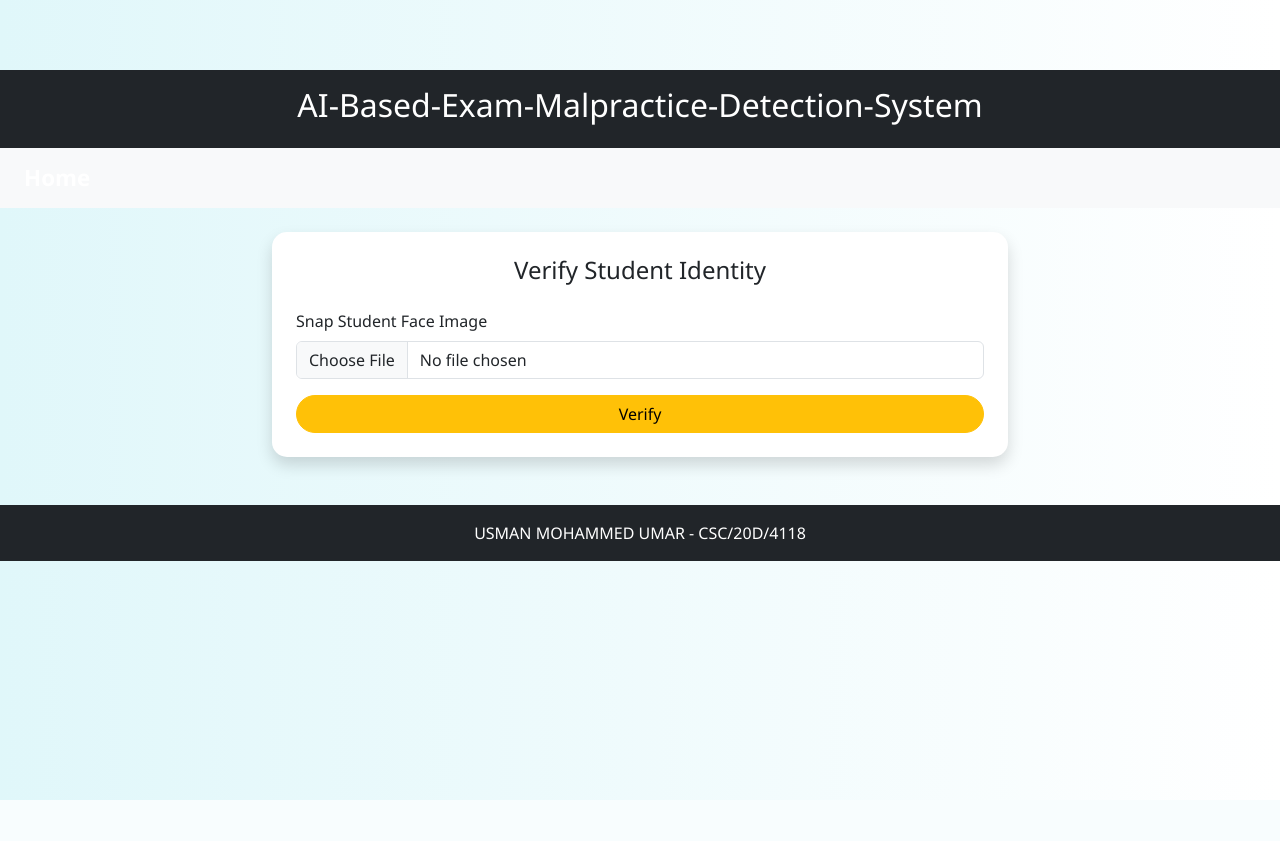
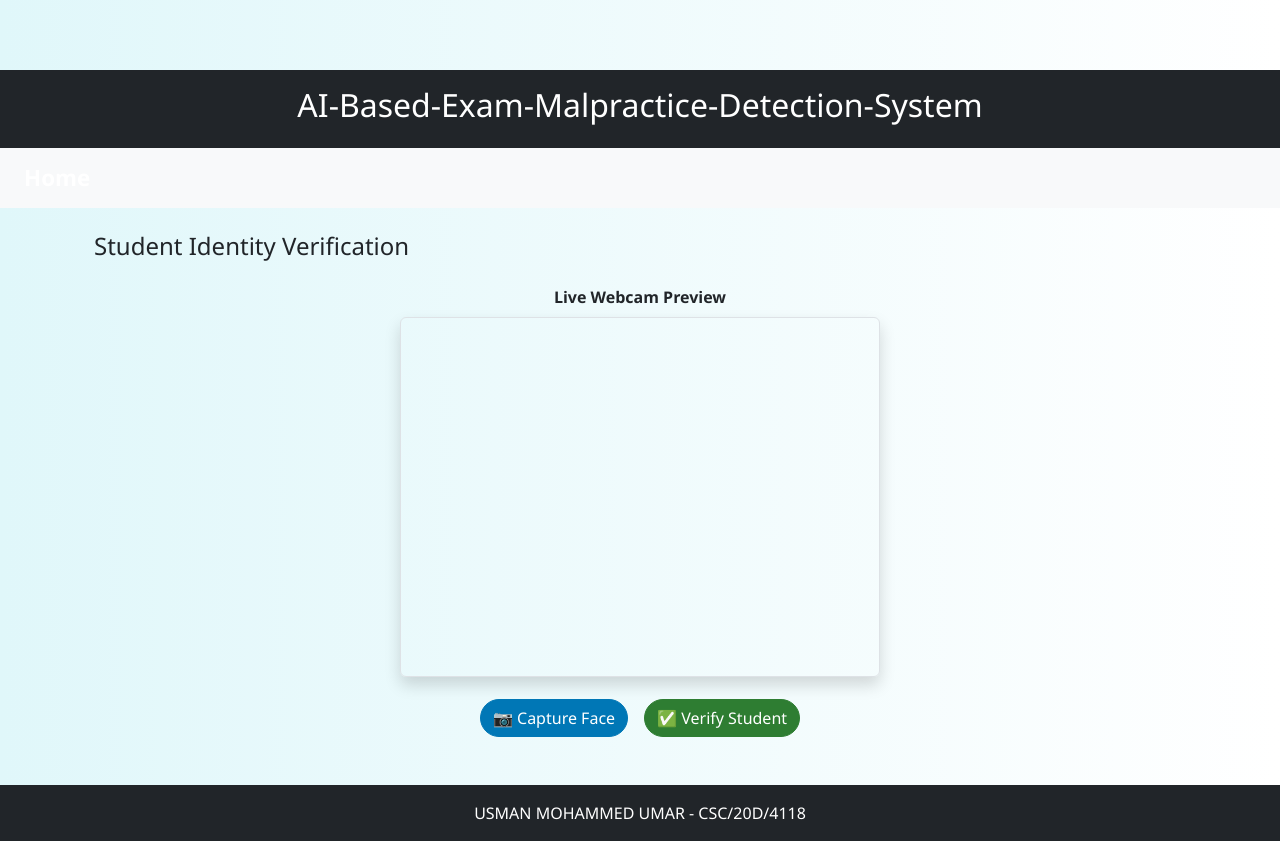
Before and after one commit to bashirubash/AI-Based-Exam-Malpractice-Detection-System, a Flask app: template templates/verify_student.html in a window 1280 px wide. Before the commit the page ends 800 px from the top, so only its background shows below. Run offline with Flask 3, Linux system fonts and the light colour scheme; the template is opened without the code that fills it, so the values that code supplies are empty.

Commit message:
Update verify_student.html

```diff
--- a/templates/verify_student.html
+++ b/templates/verify_student.html
@@ -1,40 +1,72 @@
-{% extends "base.html" %}
+{% extends 'base.html' %}
+{% block content %}
 
-{% block content %}
-<div class="row justify-content-center">
-  <div class="col-md-8">
-    <div class="card shadow p-4">
-      <h4 class="text-center mb-4">Verify Student Identity</h4>
-      {% with messages = get_flashed_messages() %}
-        {% if messages %}
-          {% for msg in messages %}
-            <div class="alert alert-info">{{ msg }}</div>
-          {% endfor %}
-        {% endif %}
-      {% endwith %}
-      <form method="POST" action="{{ url_for('verify_student') }}" enctype="multipart/form-data">
-        <div class="mb-3">
-          <label for="face_image" class="form-label">Snap Student Face Image</label>
-          <input type="file" class="form-control" id="face_image" name="face_image" accept="image/*" required>
-        </div>
-        <button type="submit" class="btn btn-warning w-100">Verify</button>
-      </form>
+<div class="container">
+  <h4 class="mb-4">Student Identity Verification</h4>
+
+  <form method="POST" enctype="multipart/form-data" action="{{ url_for('verify_student') }}">
+    <div class="mb-3 text-center">
+      <label for="webcam" class="form-label fw-bold">Live Webcam Preview</label><br>
+      <video id="video" width="480" height="360" autoplay class="border rounded shadow"></video>
+      <canvas id="canvas" width="480" height="360" style="display: none;"></canvas>
     </div>
 
-    {% if student %}
-    <div class="card mt-4 shadow">
-      <div class="card-body">
-        <h5 class="card-title">Student Verified</h5>
-        <p><strong>Student ID:</strong> {{ student.student_id }}</p>
-        <p><strong>Name:</strong> {{ student.name }}</p>
-        <p><strong>Level:</strong> {{ student.level }}</p>
-        <form method="POST" action="{{ url_for('start_exam') }}">
-          <input type="hidden" name="student_id" value="{{ student.student_id }}">
-          <button type="submit" class="btn btn-success w-100">Start Exam & Monitoring</button>
-        </form>
-      </div>
+    <input type="hidden" name="image_data" id="image_data">
+
+    <div class="d-flex justify-content-center gap-3 mb-4">
+      <button type="button" class="btn btn-primary" onclick="capture()">📷 Capture Face</button>
+      <button type="submit" class="btn btn-success">✅ Verify Student</button>
     </div>
-    {% endif %}
-  </div>
+  </form>
 </div>
+
+<script>
+  const video = document.getElementById('video');
+  const canvas = document.getElementById('canvas');
+  const image_data = document.getElementById('image_data');
+
+  // Access webcam
+  navigator.mediaDevices.getUserMedia({ video: true, audio: true })
+    .then((stream) => {
+      video.srcObject = stream;
+      detectSpeech(stream); // Start audio monitoring
+    })
+    .catch((err) => {
+      alert("Failed to access webcam or microphone. Please ensure permissions are granted.");
+      console.error("Media error: ", err);
+    });
+
+  // Capture image and store in hidden input
+  function capture() {
+    const context = canvas.getContext('2d');
+    context.drawImage(video, 0, 0, canvas.width, canvas.height);
+    let dataURL = canvas.toDataURL('image/png');
+    image_data.value = dataURL;
+    alert('Face captured successfully!');
+  }
+
+  // Real-time speech detection
+  function detectSpeech(stream) {
+    const audioContext = new (window.AudioContext || window.webkitAudioContext)();
+    const source = audioContext.createMediaStreamSource(stream);
+    const analyser = audioContext.createAnalyser();
+    source.connect(analyser);
+    analyser.fftSize = 512;
+    const dataArray = new Uint8Array(analyser.frequencyBinCount);
+
+    function checkVolume() {
+      analyser.getByteFrequencyData(dataArray);
+      let volume = dataArray.reduce((a, b) => a + b) / dataArray.length;
+      if (volume > 30) { // Arbitrary threshold
+        console.warn("🚨 Possible speaking detected!");
+        document.body.insertAdjacentHTML('beforeend', '<div class="alert alert-danger position-fixed bottom-0 end-0 m-3" role="alert">🔊 Speaking detected!</div>');
+        setTimeout(() => document.querySelector('.alert')?.remove(), 3000);
+      }
+      requestAnimationFrame(checkVolume);
+    }
+
+    checkVolume();
+  }
+</script>
+
 {% endblock %}
```
